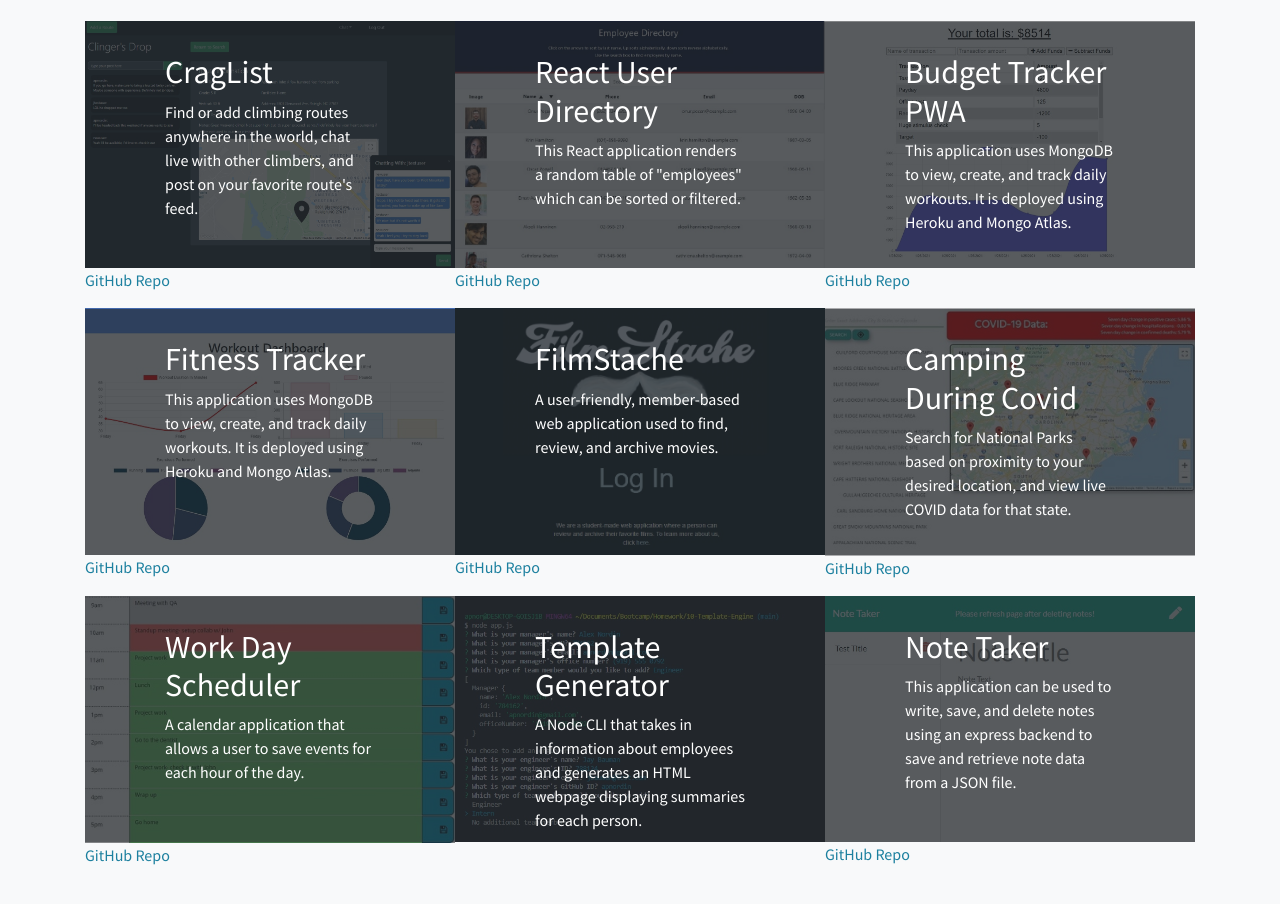
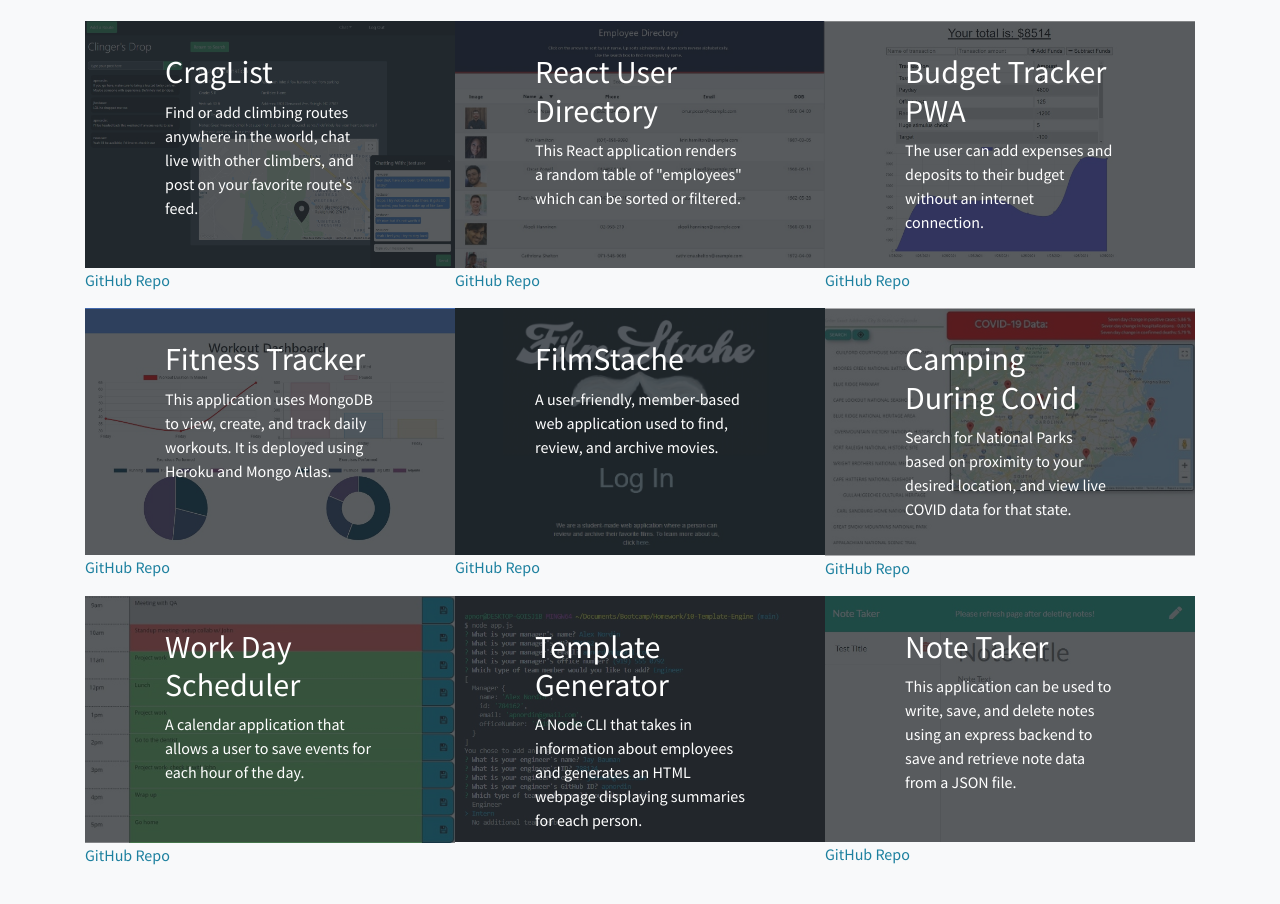
Before and after one commit to apnordin/apnordin.github.io, a plain HTML site: page index.html in a window 1280 px wide. Shown: the part 1780-2684 px from the top of the page. Drawn offline with Linux system fonts and the light colour scheme.

Commit message:
Changed description for budget tracker

```diff
--- a/index.html
+++ b/index.html
@@ -143,7 +143,7 @@
             <div class="caption">
               <div class="caption-content">
                 <div class="h2">Budget Tracker PWA</div>
-                <p class="mb-0 portfolio-small">This application uses MongoDB to view, create, and track daily workouts. It is deployed using Heroku and Mongo Atlas.</p>
+                <p class="mb-0 portfolio-small">The user can add expenses and deposits to their budget without an internet connection.</p>
               </div>
             </div>
             <img class="img-fluid itemimg" src="img/Budget-Tracker.jpg" alt="Budget-Tracker">
```
Also changed, not shown: 3 other files.
